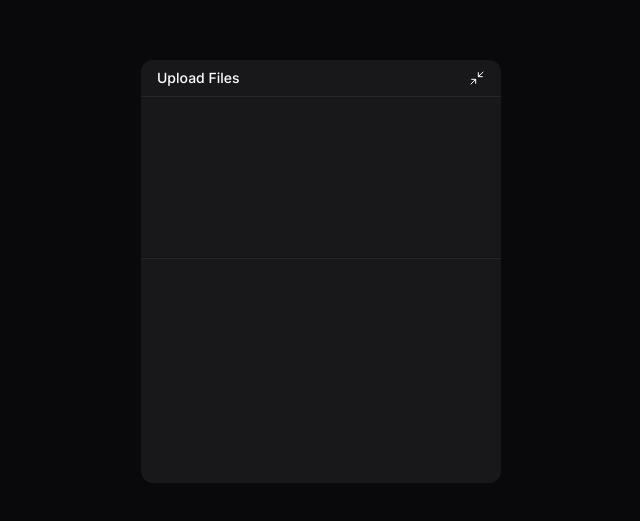
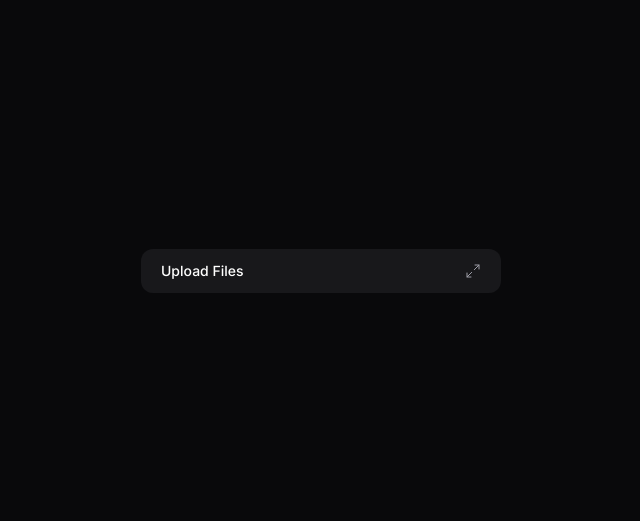
Before and after one commit to MatheusSPereira/ftr-rocketseat-upload-web, a React (Vite) app in the folder upload-web/: page / in a window 1280 px wide. Shown: the part 129-650 px from the top of the page, without its empty margins (319-959 px from the left). Built offline with nearby package versions, Linux system fonts and the light colour scheme.

Commit message:
Botão e widget colapsável

```diff
--- a/upload-web/package.json
+++ b/upload-web/package.json
@@ -10,10 +10,13 @@
     "preview": "vite preview"
   },
   "dependencies": {
+    "@radix-ui/react-collapsible": "^1.1.12",
     "@tailwindcss/vite": "^4.2.2",
     "lucide-react": "^1.7.0",
     "react": "^19.2.4",
     "react-dom": "^19.2.4",
+    "tailwind-merge": "^3.5.0",
+    "tailwind-variants": "^3.2.2",
     "tailwindcss": "^4.2.2"
   },
   "devDependencies": {
--- /dev/null
+++ b/upload-web/src/components/ui/button.tsx
@@ -0,0 +1,25 @@
+import type { ComponentProps } from "react";
+import { tv, type VariantProps } from "tailwind-variants";
+
+const buttonVariants = tv({
+    base: "text-zinc-400 rounded-lg hover:text-zinc-100 hover:bg-zinc-800 disabled:opacitu-50 disabled:pointer-events-none",
+    variants: {
+        size: {
+            default: "px-3 py-2",
+            icon: "p-2",
+            "icon-sm": "p-1",
+        }
+    },
+    defaultVariants: {
+        size: "default",
+    },
+});
+
+export function Button({ size, className, ...props }: ComponentProps<"button"> & VariantProps<typeof buttonVariants>) {
+    return (
+        <button
+            {...props}
+            className={buttonVariants({ size, className })} {...props}
+        />
+    )
+}
--- a/upload-web/src/components/upload-widget-header.tsx
+++ b/upload-web/src/components/upload-widget-header.tsx
@@ -1,12 +1,17 @@
 import { Minimize2 } from "lucide-react";
+import { Button } from "./ui/button";
+import * as Collapsible from "@radix-ui/react-collapsible";
 
 export function UploadWidgetHeader() {
     return (
         <div className="w-full p-4 py-2 bg-white/2 border-zinc-800 border-b flex items-center justify-between">
             <span className="text-sm font-medium">Upload Files</span>
-            <button>
-                <Minimize2 strokeWidth={1.5} className="size-4" />
-            </button>
+
+            <Collapsible.Trigger asChild>
+                <Button size="icon" className="-mr-2">
+                    <Minimize2 strokeWidth={1.5} className="size-4" />
+                </Button>
+            </Collapsible.Trigger>
         </div>
     )
 }
--- /dev/null
+++ b/upload-web/src/components/upload-widget-minimized-button.tsx
@@ -0,0 +1,12 @@
+import * as Collapsible from "@radix-ui/react-collapsible";
+import { Maximize2 } from "lucide-react";
+
+export function UploadWidgetMinimizedButton() {
+    return (
+        <Collapsible.Trigger className="group w-full bg-white/2 py-3 px-5 flex items-center justify-between">
+            <span className="text-sm font-medium">Upload Files</span>
+
+            <Maximize2 strokeWidth={1.5} className="size-4 text-zinc-400 group-hover:text-zinc-100" />
+        </Collapsible.Trigger>
+    )
+}
--- a/upload-web/src/components/upload-widget.tsx
+++ b/upload-web/src/components/upload-widget.tsx
@@ -1,17 +1,30 @@
+import * as Collapsible from "@radix-ui/react-collapsible";
 import { UploadWidgetDropzone } from "./upload-widget-dropzone";
 import { UploadWidgetHeader } from "./upload-widget-header";
 import { UploadWidgetUploadList } from "./upload-widget-upload-list";
+import { useState } from "react";
+import { UploadWidgetMinimizedButton } from "./upload-widget-minimized-button";
 
 export function UploadWidget() {
+    const [isWidgetOpen, setIsWidgetOpen] = useState(false);
+
     return (
-        <div className="bg-zinc-900 w-full overflow-hidden max-w-90 rounded-xl shadow-shape">
+        <Collapsible.Root onOpenChange={setIsWidgetOpen}>
+            <div className="bg-zinc-900 overflow-hidden w-90 rounded-xl shadow-shape">
+                {!isWidgetOpen && <UploadWidgetMinimizedButton />}
+
+                <Collapsible.Content>
                     <UploadWidgetHeader />
 
                     <div className="flex flex-col gap-4 py-4">
                         <UploadWidgetDropzone />
+
                         <div className="h-px bg-zinc-800 border-t border-black/50 box-content" />
+
                         <UploadWidgetUploadList />
                     </div>
+                </Collapsible.Content>
             </div>
+        </Collapsible.Root>
     )
 }
```
Also changed, not shown: 1 other file (tests, documents, lock files or other folders). Lines whose indentation alone changed are shown as unchanged.
